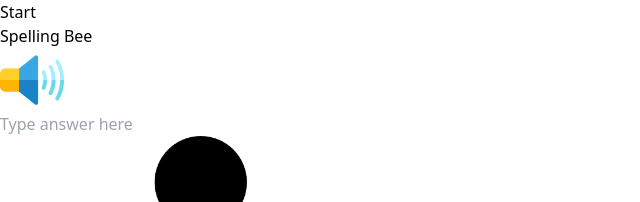
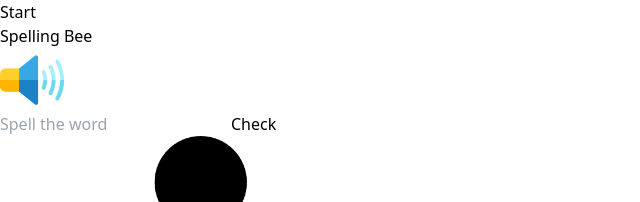
Before and after one commit to RD2P/spellingbee, a React (Vite) app in the folder frontend/: page / in a window 1280 px wide. Shown: the top 202 px of the page, without its empty margins (0-640 px from the left). Built offline with nearby package versions, Linux system fonts and the light colour scheme.

Commit message:
Add check on spelling answer

```diff
--- a/frontend/src/App.jsx
+++ b/frontend/src/App.jsx
@@ -7,21 +7,39 @@ function App() {
 
   const [start, setStart] = useState(false)
   const [src, setSrc] = useState('tempaudio')
+  const [currentWord, setCurrentWord] = useState('old')
 
   const grabAudio = async () => {
-    const data = await axios.get('http://localhost:4000/api/v1/random')
-    const newSrc = await data.data.audio
-    setSrc(newSrc)
+    axios.get('http://localhost:4000/api/v1/random')
+      .then(res => {
+        console.log(res.data.word)
+        const newWord = res.data.word
+        setCurrentWord(newWord)
+        const newSrc = res.data.audio
+        setSrc(newSrc)
+      })
+      .catch(err => console.log(err))
   }
 
   const handleStart = () => {
     grabAudio()
     setStart(true)
+  }
 
+  // const next = () => {
+  //   console.log(currentWord)
+  // }
+
+  const input = document.getElementById("input")
+
+  const check = () => {
+    if (input.value == currentWord) console.log("Correct")
+    else console.log("Wrong")
   }
 
   return (
     <>
+
       <div className='max-w-7xl mx-auto mt-12 relative'>
 
         <div className={`w-full h-full absolute opacity-50 rounded-xl  ${!start ? 'z-10 bg-gray-400' : ''}`}></div>
@@ -36,8 +54,9 @@ function App() {
               <audio id="sound" autoPlay src={src}>Your browser does not support audio</audio>
             </div>
             <div>
-              <div>
-                <input className='p-4 rounded-md w-96 text-3xl' type="text" placeholder="Type answer here" />
+              <div className='flex'>
+                <input className='p-4 rounded-md w-96 text-3xl' type="text" id="input" placeholder="Spell the word" />
+                <button className='bg-white p-6 ml-4' onClick={check}>Check</button>
               </div>
             </div>
             <div className='flex rounded-lg justify-center p-8 bg-blue-400'>
```
